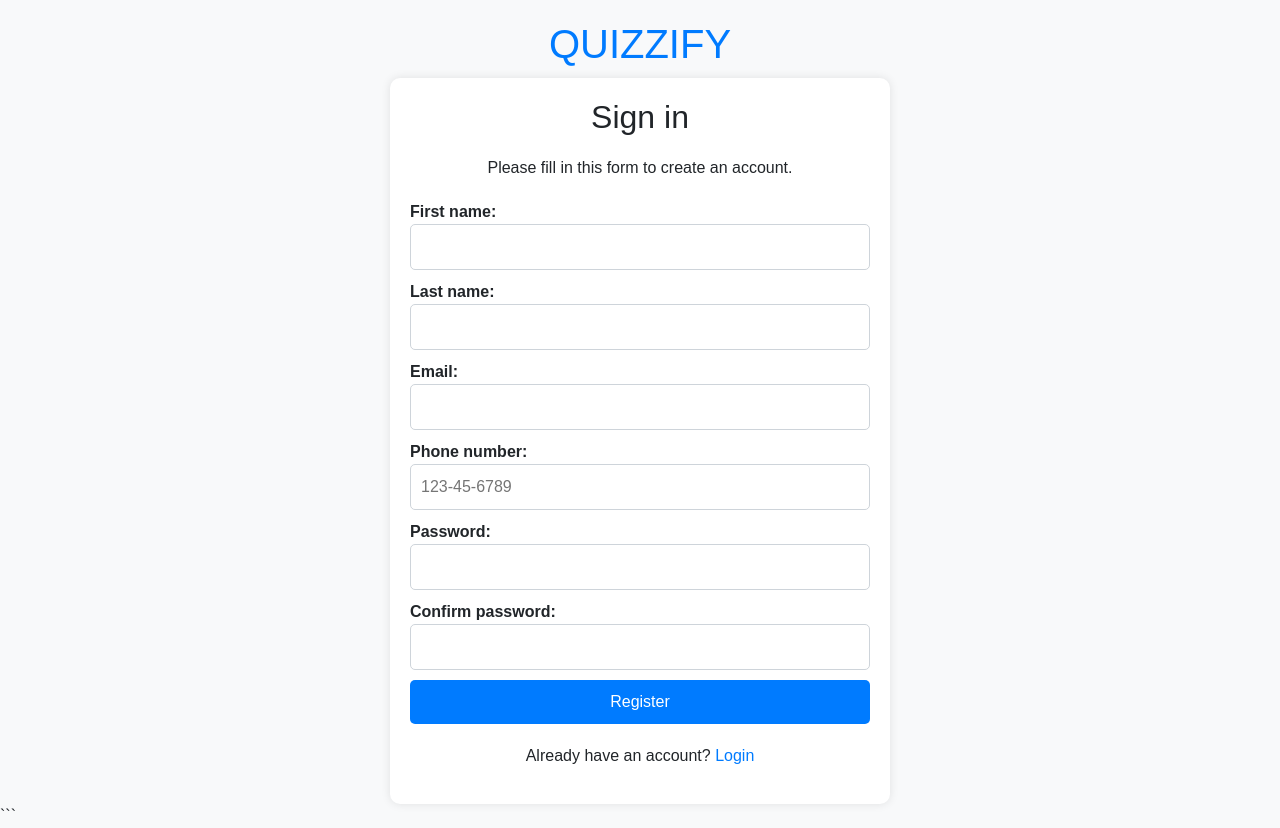
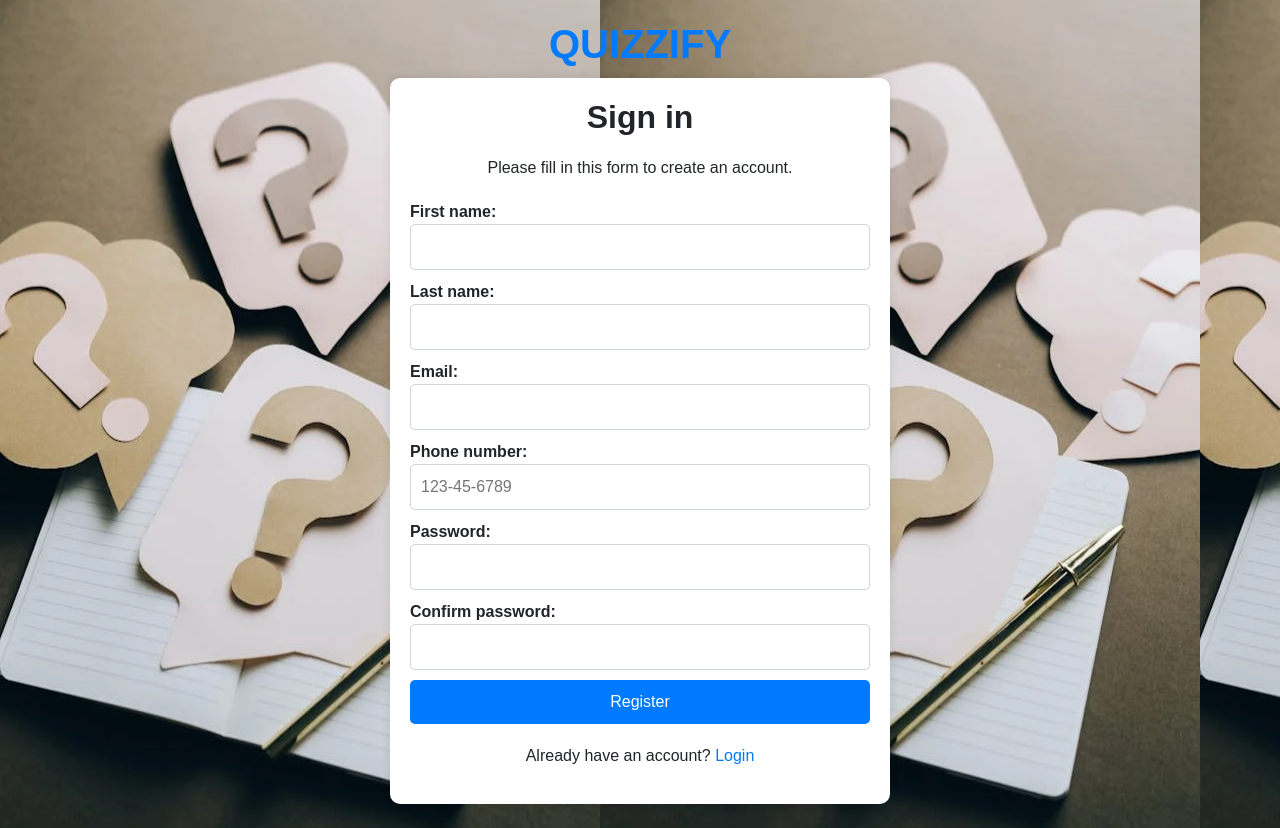
Before and after one commit to Gloryozo/Login_and_Registeration, a plain HTML site: page register.html in a window 1280 px wide. Drawn offline with nearby package versions, Linux system fonts and the light colour scheme.

Commit message:
Added some decorations

```diff
--- a/css/styleForRegister.css
+++ b/css/styleForRegister.css
@@ -1,11 +1,16 @@
 body {
     background-color: #f8f9fa; /* Light gray background */
     font-family: Arial, sans-serif; /* Fallback font */
+    background-image: url('../images/pexels-photo.webp'); /* Background image */
+    background-attachment: fixed; /* Cover the entire viewport */
+    background-position: left center; /* Center the background image */
+
 }
 h1 {
     text-align: center;
     color: #007bff; /* Blue color for headings */
     margin-top: 20px; /* Add margin from the top */
+
 }
 .container {
     max-width: 500px; /* Limit container width */
--- a/register.html
+++ b/register.html
@@ -10,9 +10,9 @@
 
 </head>
 <body>
-    <h1>QUIZZIFY</h1>
+    <h1><b>QUIZZIFY</b></h1>
     <div class="container">
-        <h2 class="text-center">Sign in</h2>
+        <h2 class="text-center"><b>Sign in</b></h2>
         <p class="text-center">Please fill in this form to create an account.</p>
         <form action="/start_quiz_page" autocomplete="on" method="get">
 
```
Also changed, not shown: login.html (+1 -1 lines).
